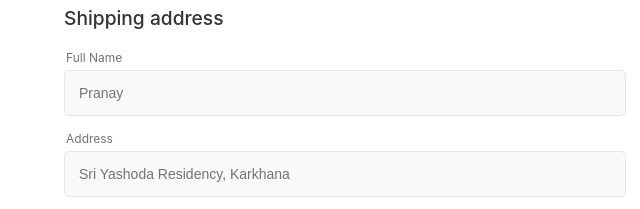
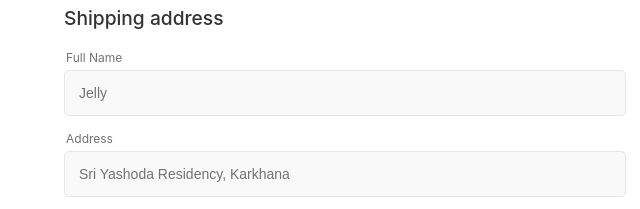
Before and after one commit to pranaykochita/shopperdope, a plain HTML site: page index.html in a window 1280 px wide. Shown: the part 133-342 px from the top of the page, 0-640 px from the left. Drawn offline with Linux system fonts and the light colour scheme.

Commit message:
Update index.html

```diff
--- a/index.html
+++ b/index.html
@@ -232,7 +232,7 @@
                 <h2>Shipping address</h2>
                 <div class="form-group" style="margin-bottom: 15px;">
                     <label>Full Name</label>
-                    <input type="text" value="Pranay" readonly>
+                    <input type="text" value="Jelly" readonly>
                 </div>
                 <div class="form-group" style="margin-bottom: 15px;">
                     <label>Address</label>
```
